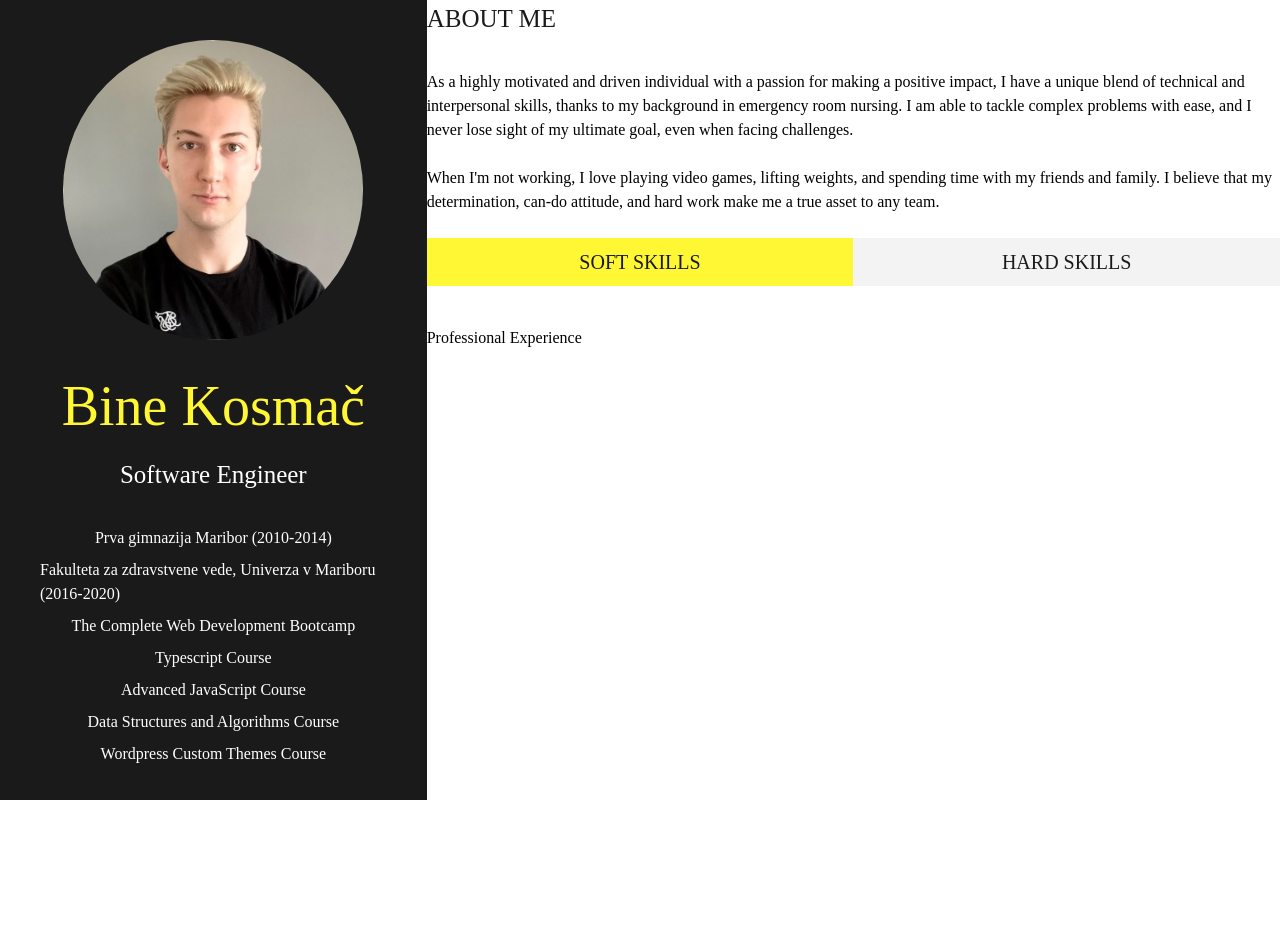
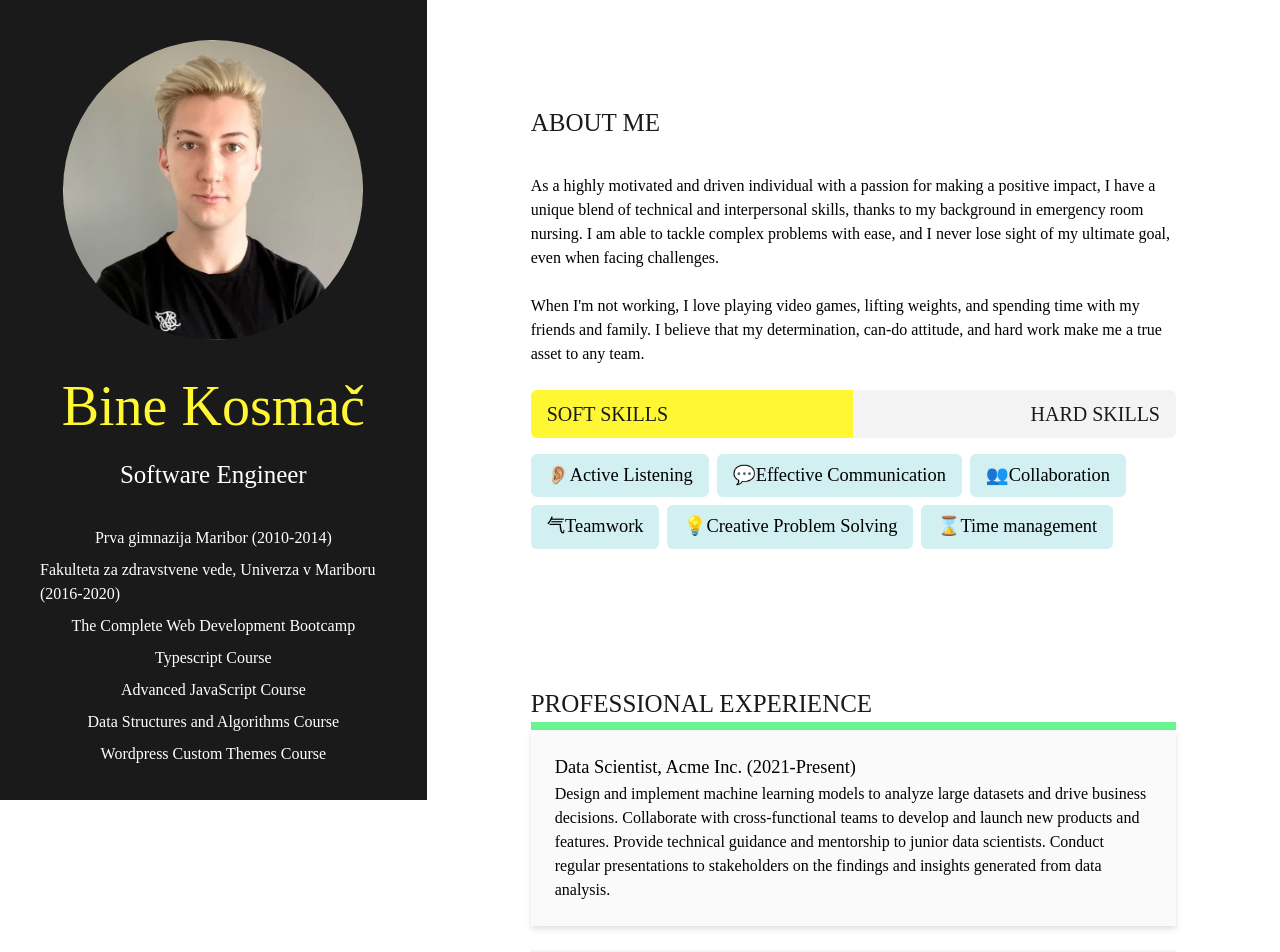
Before and after one commit to abyssal294/Curriculum-Vitae, a Next.js app: page / in a window 1280 px wide. Shown: the top 952 px of the page. Before the commit the page ends 800 px from the top, so only its background shows below. Built offline with nearby package versions, Linux system fonts and the light colour scheme.

Commit message:
Done with the layout (todo: content & adjustments)

```diff
--- a/app/component/AboutMe.tsx
+++ b/app/component/AboutMe.tsx
@@ -1,18 +1,39 @@
+"use client"
 import React, {useId} from "react";
 import Skills from "./Skills";
 
-const AboutMe = ({data} : {data: any}) => {
+
+type AboutMeProps = {
+    data: {
+      title: string;
+      body: string[];
+    };
+    skills: {
+      soft: {
+        icon: string;
+        text: string;
+      }[];
+      hard: {
+        icon: string;
+        text: string;
+      }[];
+    };
+  };
+
+const AboutMe = ({data, skills}: AboutMeProps) => {
     const{title, body} = data;
     const id = useId()
 
-    return (<section>
+    return (
+    <section>
         <h2 className="mb-8">{title}</h2>
         {body?.map((el: string, i: number) => (
-        <p key={"${id}_${i}"} className="mb-6">
+        <p key={`${id}_${i}`} className="mb-6">
             {el}
             </p>))}
-        <Skills />
-    </section>)
+        <Skills data={skills}  />
+    </section>
+    )
 }
 
 export default AboutMe;
--- /dev/null
+++ b/app/component/ProfessionalExperience.tsx
@@ -0,0 +1,35 @@
+"use client"
+import React from "react";
+
+type professionalData = {
+    data: {
+    title: string;
+    experiences: {
+        role: string;
+        description: string;
+        current: boolean;
+    }[];
+}
+}
+
+const ProfessionalExperience = ({data}: professionalData) => {
+    return (
+        <section>
+            <h2>{data.title}</h2>
+            <div className="flex flex-col gap-6">
+                {data.experiences.map(({role, description, current}:
+                {role: string, description: string, current: boolean}, index: number) => (
+                    <div key={index} className="flex flex-col rounded-lg">
+                        <span className={`h-2 ${current ? "bg-green" : "bg-grey"}`} />
+                            <div className="bg-grey-light p-6 drop-shadow-md">
+                                <h3>{role}</h3>
+                                <p>{description}</p>
+                            </div>
+                    </div>
+                ))}
+            </div>
+        </section>
+    )
+}
+
+export default ProfessionalExperience;
--- a/app/component/Skills.tsx
+++ b/app/component/Skills.tsx
@@ -1,21 +1,59 @@
-"use client";
+"use client"
 import React, {useState} from "react";
 
-const Skills = () => {
+type SkillsProps = {
+    data: {
+      soft: {
+        icon: string;
+        text: string;
+      }[];
+      hard: {
+        icon: string;
+        text: string;
+      }[];
+    };
+  };
+
+const Skills = ({data}: SkillsProps) => {
     const [activeTab, setActiveTab] = useState("soft");
 
     const setBg = (active: string) => {return activeTab === active ? "bg-yellow" : "bg-grey"}
-    return (
-        <div className="flex">
+
+    const setTabsAlignment = (tab: string) => {return tab === "soft" ? "text-left rounded-l-md" : "text-right rounded-r-md"}
+
+
+
+    const tabs = (<div className="flex">
     {["soft", "hard"].map(el => (
     <button
     key={el}
     type="button"
+    className={`btn ${setBg(el)} ${setTabsAlignment(el)}`}
     onClick={() => setActiveTab(el)}
-            className={"btn " + setBg(el)}>
+    >
         {el + " "} Skills
         </button>))}
+</div>)
+
+
+
+    const content = (
+        <ul className={`flex flex-row flex-wrap content-start list-none py-4 gap-2 ${
+            activeTab === "soft" ? "justify-start" : "justify-end"}`}>
+        {data[activeTab].map(({icon, text}: {icon: string, text: string}) => (
+            <li key={text} className="skill">
+                <span>{icon}</span>{text}
+            </li>
+         ))}
+    </ul>
+    );
+
+    return (
+        <div>
+                {tabs}
+                {content}
         </div>
+
     )
 }
 
--- a/app/globals.css
+++ b/app/globals.css
@@ -29,12 +29,15 @@
         @apply text-2xl m-2;
     }
     section {
-        @apply mb-10;
+        @apply mb-10 p-10;
     }
     main h2 {
         @apply uppercase text-black;
     }
     .btn {
-        @apply w-1/2 h-12 text-black font-display uppercase text-xl;
+        @apply w-1/2 h-12 text-black font-display uppercase text-xl px-4 transition ease-in-out hover:text-yellow hover:bg-black duration-200;
+    }
+    .skill {
+        @apply bg-green-light text-lg py-2 px-4 w-fit rounded-md;
     }
 }
--- a/app/layout.tsx
+++ b/app/layout.tsx
@@ -21,7 +21,9 @@ export default function RootLayout({
       <head />
       <body className="flex flex-col sm:flex-row">
         <Sidebar data={personalData} />
-        <main className="grow-full w-full p16 basis-2/3 ml-auto"> {children}</main>
+        <main className="grow-full p-8 w-full sm:p-16 basis-2/3 ml-auto">
+        {children}
+        </main>
       </body>
     </html>
   )
--- a/app/page.tsx
+++ b/app/page.tsx
@@ -1,12 +1,14 @@
+"use client"
 import React from "react"
 import {aboutMe, skills, professionalData} from "../data/page-data";
 import AboutMe from './component/AboutMe'
+import ProfessionalExperience from "./component/ProfessionalExperience";
 
 export default function Page() {
   return (
     <div>
-        <AboutMe data={aboutMe} />
-        Professional Experience
+        <AboutMe data={aboutMe} skills={skills} />
+        <ProfessionalExperience data={professionalData}/>
     </div>
   )
 }
--- a/package.json
+++ b/package.json
@@ -15,7 +15,7 @@
     "autoprefixer": "10.4.14",
     "eslint": "8.39.0",
     "eslint-config-next": "13.3.1",
-    "next": "13.3.1",
+    "next": "^13.4.2",
     "postcss": "8.4.23",
     "react": "18.2.0",
     "react-dom": "18.2.0",
```
Also changed, not shown: 1 other file (tests, documents, lock files or other folders). Lines whose indentation alone changed are shown as unchanged.
